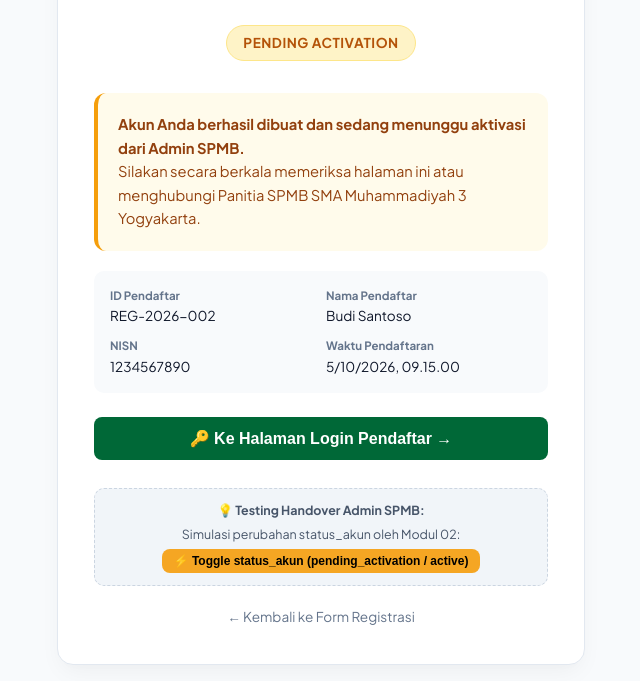
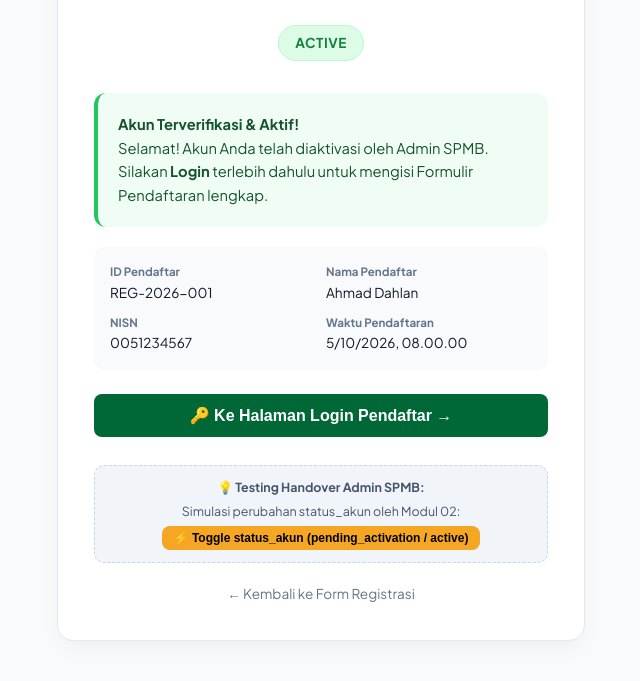
Before and after one commit to dynna004/m3-spmb-system, a plain HTML site: page modules/01_portal_spmb/status-akun.html in a window 1280 px wide. Both pictures are taken after a click on the button "⚡ Toggle status_akun (pending_activation / active)". Shown: the part 330-1011 px from the top of the page, without its empty margins (319-959 px from the left). Drawn offline with Linux system fonts and the light colour scheme.

Commit message:
fix(portal): resolve status_akun toggle and bidirectional SSoT sync

```diff
--- a/modules/01_portal_spmb/status-akun.html
+++ b/modules/01_portal_spmb/status-akun.html
@@ -206,6 +206,7 @@
         notice.innerHTML = '<strong>Akun Anda berhasil dibuat dan sedang menunggu aktivasi dari Admin SPMB.</strong><br>Silakan secara berkala memeriksa halaman ini atau menghubungi Panitia SPMB SMA Muhammadiyah 3 Yogyakarta.';
 
         btnLoginPage.disabled = true;
+        btnLoginPage.onclick = null;
       }
     }
 
@@ -219,14 +220,30 @@
     // Toggle status demo button handler
     document.getElementById('btn-toggle-status').addEventListener('click', () => {
       const pendaftarList = getPendaftarList();
-      const currentInDb = pendaftarList.find(p => p.nisn === user.nisn || p.id_pendaftar === user.id_pendaftar) || user;
-      const nextStatus = (currentInDb.status_akun === 'active' || currentInDb.status_akun === 'AKTIF') ? 'pending_activation' : 'active';
+      const currentInDb = pendaftarList.find(p => (
+        user && (p.nisn === user.nisn || p.id_pendaftar === user.id_pendaftar || p.id === user.id)
+      )) || user;
 
-      const updated = updateStatusAkun(currentInDb.id_pendaftar || currentInDb.id, nextStatus);
+      const isCurrentlyActive = (currentInDb.status_akun === 'active' || currentInDb.status_akun === 'AKTIF');
+      const nextStatus = isCurrentlyActive ? 'pending_activation' : 'active';
+
+      const targetId = currentInDb.id_pendaftar || currentInDb.id || currentInDb.nisn;
+      const updated = updateStatusAkun(targetId, nextStatus);
       if (updated) {
         user = updated;
         localStorage.setItem('m3_spmb_current_user', JSON.stringify(updated));
+
+        // Sinkronkan juga jika akun ini ada di m3_spmb_logged_in_user
+        const loggedIn = JSON.parse(localStorage.getItem('m3_spmb_logged_in_user'));
+        if (loggedIn && (loggedIn.nisn === updated.nisn || loggedIn.id_pendaftar === updated.id_pendaftar || loggedIn.id === updated.id)) {
+          loggedIn.status_akun = nextStatus;
+          localStorage.setItem('m3_spmb_logged_in_user', JSON.stringify(loggedIn));
+        }
+
         renderStatus();
+        alert(`⚡ Status akun berhasil diubah menjadi: ${nextStatus === 'active' ? 'ACTIVE (Akun Aktif)' : 'PENDING ACTIVATION (Menunggu Persetujuan Admin)'}`);
+      } else {
+        alert('Gagal mengubah status akun pendaftar.');
       }
     });
 
--- a/modules/01_portal_spmb/utils.js
+++ b/modules/01_portal_spmb/utils.js
@@ -107,54 +107,67 @@
       tuDb.pendaftar = [];
     }
 
-    const tuMap = new Map();
-    tuDb.pendaftar.forEach(item => {
-      const key = item.id || item.id_pendaftar || item.nisn;
-      if (key) tuMap.set(key, item);
+    list.forEach(item => {
+      // Cari data yang cocok di tuDb berdasarkan NISN atau ID
+      const matchIdx = tuDb.pendaftar.findIndex(t => (
+        (item.nisn && t.nisn && t.nisn === item.nisn) ||
+        (item.id_pendaftar && (t.id === item.id_pendaftar || t.id_pendaftar === item.id_pendaftar)) ||
+        (item.id && (t.id === item.id || t.id_pendaftar === item.id))
+      ));
+
+      const isAccountActive = (item.status_akun === 'active' || item.status_akun === 'AKTIF');
+      const ssotStatusAkun = isAccountActive ? 'AKTIF' : 'MENUNGGU';
+
+      if (matchIdx !== -1) {
+        const existing = tuDb.pendaftar[matchIdx];
+        tuDb.pendaftar[matchIdx] = {
+          ...existing,
+          id: existing.id || item.id_pendaftar || item.id,
+          id_pendaftar: item.id_pendaftar || existing.id_pendaftar || existing.id,
+          nama: item.nama_lengkap || existing.nama,
+          nisn: item.nisn || existing.nisn,
+          email: item.email || existing.email,
+          no_wa: item.no_wa || existing.no_wa,
+          pilihan_jurusan: item.biodata?.pilihan_jurusan || existing.pilihan_jurusan || 'MIPA',
+          status_akun: ssotStatusAkun,
+          status_pembayaran: item.pembayaran?.status_pembayaran === 'lunas' || item.pembayaran?.status_pembayaran === 'LUNAS' || existing.status_pembayaran === 'LUNAS' ? 'LUNAS' : (item.pembayaran?.status_pembayaran || existing.status_pembayaran || 'BELUM_BAYAR'),
+          biodata: item.biodata ? { ...(existing.biodata || {}), ...item.biodata } : existing.biodata,
+          berkas: item.berkas ? { ...(existing.berkas || {}), ...item.berkas } : existing.berkas,
+          jadwal_wawancara: item.jadwal_wawancara ? { ...(existing.jadwal_wawancara || {}), ...item.jadwal_wawancara } : existing.jadwal_wawancara,
+          pembayaran: item.pembayaran ? { ...(existing.pembayaran || {}), ...item.pembayaran } : existing.pembayaran
+        };
+      } else {
+        tuDb.pendaftar.push({
+          id: item.id_pendaftar || item.id || `REG-2026-${String(tuDb.pendaftar.length + 1).padStart(3, '0')}`,
+          id_pendaftar: item.id_pendaftar || item.id,
+          nama: item.nama_lengkap || 'Tanpa Nama',
+          nisn: item.nisn || '',
+          email: item.email || '',
+          no_wa: item.no_wa || '',
+          pilihan_jurusan: item.biodata?.pilihan_jurusan || 'MIPA',
+          status_akun: ssotStatusAkun,
+          status_pembayaran: item.pembayaran?.status_pembayaran === 'lunas' ? 'LUNAS' : 'BELUM_BAYAR',
+          created_at: item.created_at || new Date().toISOString(),
+          biodata: item.biodata || null,
+          berkas: item.berkas || null,
+          jadwal_wawancara: item.jadwal_wawancara || null,
+          pembayaran: item.pembayaran || null
+        });
+      }
     });
 
-    list.forEach(item => {
-      const key = item.id_pendaftar || item.id || item.nisn;
-      const existing = tuMap.get(key) || {};
+    // Bersihkan duplikasi NISN di tuDb jika ada data ganda
+    const unique = [];
+    const seen = new Set();
+    tuDb.pendaftar.forEach(item => {
+      const key = item.nisn ? `nisn_${item.nisn}` : (item.id || item.id_pendaftar);
+      if (!seen.has(key)) {
+        seen.add(key);
+        unique.push(item);
+      }
+    });
+    tuDb.pendaftar = unique;
 
-      const merged = {
-        ...existing,
-        id: item.id_pendaftar || existing.id || `REG-2026-${String(list.indexOf(item) + 1).padStart(3, '0')}`,
-        nama: item.nama_lengkap || existing.nama || 'Tanpa Nama',
-        nisn: item.nisn || existing.nisn || '',
-        email: item.email || existing.email || '',
-        no_wa: item.no_wa || existing.no_wa || '',
-        pilihan_jurusan: item.biodata?.pilihan_jurusan || existing.pilihan_jurusan || 'MIPA',
-        status_akun: (item.status_akun === 'active' || item.status_akun === 'AKTIF') ? 'AKTIF' : 'MENUNGGU',
-        status_pembayaran: item.pembayaran?.status_pembayaran === 'lunas' || item.pembayaran?.status_pembayaran === 'LUNAS' || existing.status_pembayaran === 'LUNAS' ? 'LUNAS' : (item.pembayaran?.status_pembayaran || existing.status_pembayaran || 'BELUM_BAYAR'),
-        created_at: item.created_at || existing.created_at || new Date().toISOString()
-      };
-
-      // Simpan referensi biodata jika ada
-      if (item.biodata) {
-        merged.biodata = { ...(existing.biodata || {}), ...item.biodata };
-        if (item.biodata.asal_sekolah) merged.asal_sekolah = item.biodata.asal_sekolah;
-      }
-
-      // Simpan referensi pembayaran jika ada
-      if (item.pembayaran) {
-        merged.pembayaran = { ...(existing.pembayaran || {}), ...item.pembayaran };
-      }
-
-      // Simpan referensi berkas dokumen (Ijazah, KK, Akta, Pasfoto)
-      if (item.berkas) {
-        merged.berkas = { ...(existing.berkas || {}), ...item.berkas };
-      }
-
-      // Simpan referensi jadwal_wawancara jika ada
-      if (item.jadwal_wawancara) {
-        merged.jadwal_wawancara = { ...(existing.jadwal_wawancara || {}), ...item.jadwal_wawancara };
-      }
-
-      tuMap.set(key, merged);
-    });
-
-    tuDb.pendaftar = Array.from(tuMap.values());
     localStorage.setItem(DB_TU_KEY, JSON.stringify(tuDb));
   } catch (e) {
     console.warn('Sync to SSoT DB failed:', e);
@@ -184,12 +197,18 @@
         let changed = false;
         tuDb.pendaftar.forEach(ssotItem => {
           const id = ssotItem.id || ssotItem.id_pendaftar;
-          const matchIdx = list.findIndex(p => (p.id_pendaftar === id || p.id === id || p.nisn === ssotItem.nisn));
+          const matchIdx = list.findIndex(p => (
+            (id && (p.id_pendaftar === id || p.id === id)) ||
+            (ssotItem.nisn && p.nisn && p.nisn === ssotItem.nisn)
+          ));
           if (matchIdx !== -1) {
             const p = list[matchIdx];
-            // Sinkronkan status akun
+            // Sinkronkan status akun dua arah
             if (ssotItem.status_akun === 'AKTIF' && p.status_akun !== 'active') {
               p.status_akun = 'active';
+              changed = true;
+            } else if (ssotItem.status_akun === 'MENUNGGU' && p.status_akun !== 'pending_activation') {
+              p.status_akun = 'pending_activation';
               changed = true;
             }
             // Sinkronkan status pembayaran
```
